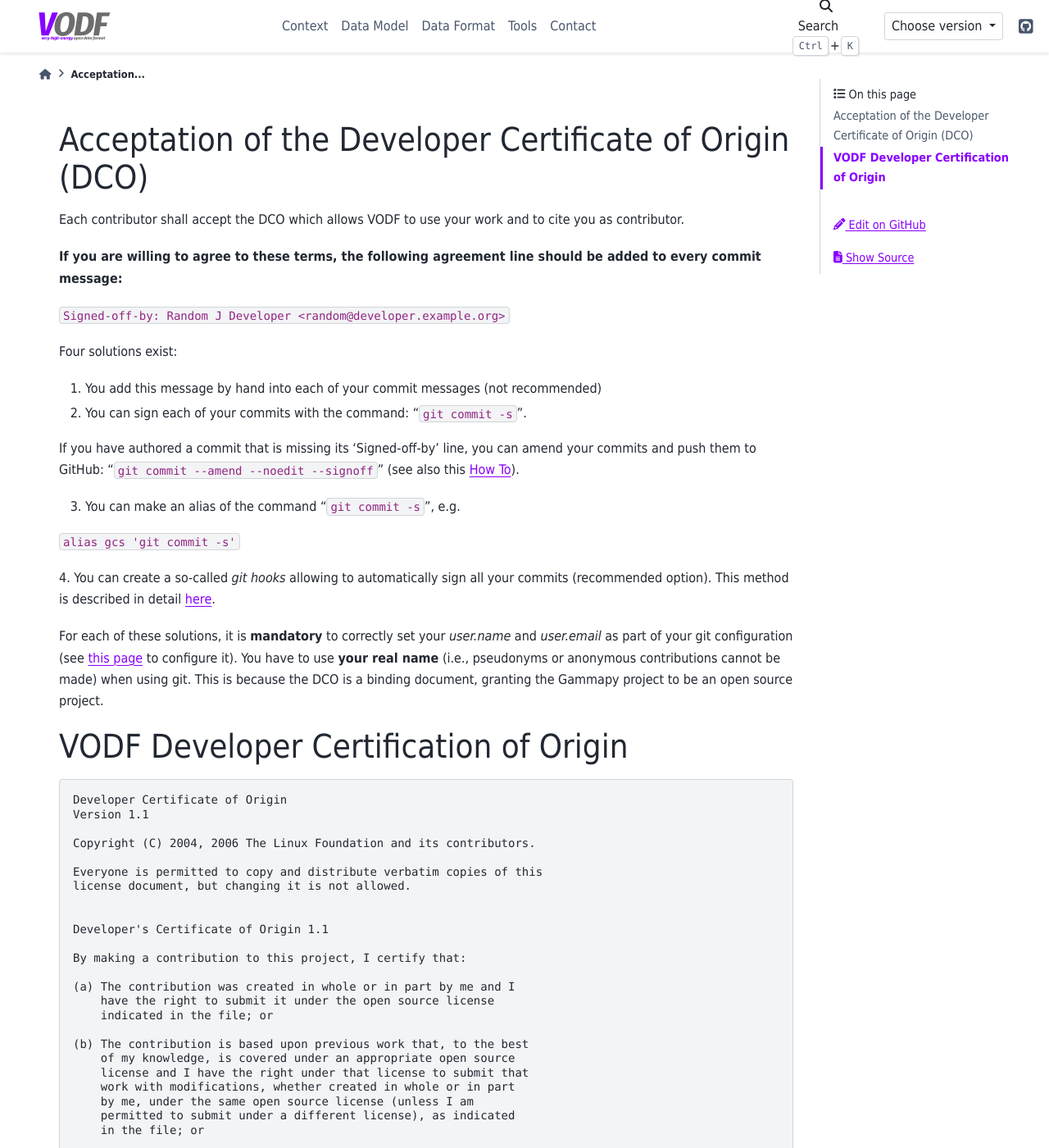
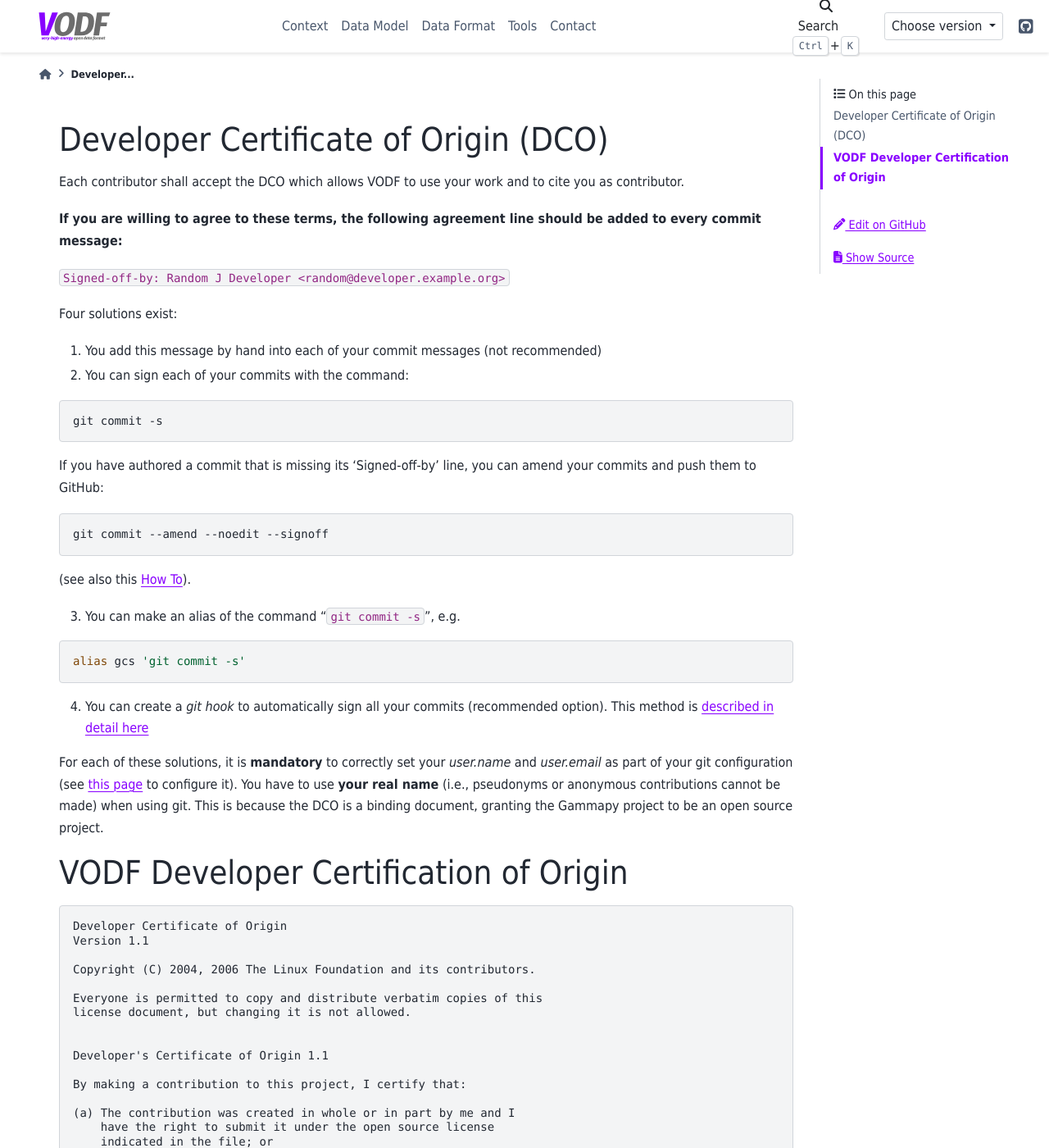
Before and after one commit to VODF/vodf-docs, a Sphinx documentation site: the page built from source/contributing/dco.rst, in a window 1280 px wide and 1400 px high. Shown: the whole window at 82% size. Built offline with Sphinx 7.4.7 and the PyData theme 0.15.4, drawn with Linux system fonts in a browser that asks for light colours; pages that are not in the unit, such as notebooks, are missing from menus.

Commit message:
reformatting

```diff
--- a/source/contributing/dco.rst
+++ b/source/contributing/dco.rst
@@ -1,9 +1,11 @@
 .. _DCOaccept:
 
-Acceptation of the Developer Certificate of Origin (DCO)
---------------------------------------------------------
-Each contributor shall accept the DCO which allows VODF to use your work and to cite
-you as contributor.
+=======================================
+ Developer Certificate of Origin (DCO)
+=======================================
+
+Each contributor shall accept the DCO which allows VODF to use your work and to
+cite you as contributor.
 
 **If you are willing to agree to these terms, the following agreement line should be added to every commit message:**
 
@@ -13,18 +15,30 @@ Four solutions exist:
 
 1. You add this message by hand into each of your commit messages (not recommended)
 
-2. You can sign each of your commits with the command: "``git commit -s``".
+2. You can sign each of your commits with the command:
+
+.. code:: sh
+
+   git commit -s
 
 If you have authored a commit that is missing its ‘Signed-off-by’ line, you can amend your commits and push them to
-GitHub: "``git commit --amend --noedit --signoff``"
+GitHub:
+
+.. code:: sh
+
+   git commit --amend --noedit --signoff
+
 (see also this `How To <https://github.com/src-d/guide/blob/master/developer-community/fix-DCO.md#how-to-add-sign-offs-retroactively>`_).
 
 3. You can make an alias of the command "``git commit -s``", e.g.
 
-``alias gcs 'git commit -s'``
+.. code:: sh
 
-4. You can create a so-called `git hooks` allowing to automatically sign all your commits (recommended option). This
-method is described in detail `here <https://github.com/src-d/guide/blob/master/developer-community/fix-DCO.md#how-to-prevent-missing-sign-offs-in-the-future>`_.
+   alias gcs 'git commit -s'
+
+4. You can create a *git hook* to automatically sign all your commits
+   (recommended option). This method is `described in detail here <https://github.com/src-d/guide/blob/master/developer-community/fix-DCO.md#how-to-prevent-missing-sign-offs-in-the-future>`_
+
 
 For each of these solutions, it is **mandatory** to correctly set your `user.name` and `user.email` as part of your git
 configuration (see `this page <https://docs.github.com/en/account-and-profile/setting-up-and-managing-your-personal-account-on-github/managing-email-preferences/setting-your-commit-email-address>`_ to configure it).
@@ -33,8 +47,9 @@ because the DCO is a binding document, granting the Gammapy project to be an ope
 
 .. _DCO:
 
-VODF Developer Certification of Origin
---------------------------------------
+========================================
+ VODF Developer Certification of Origin
+========================================
 
 ..  code-block:: text
     :name: "DCO"
```
Also changed, not shown: source/contributing/code_conduct.rst (+37 -12 lines).
